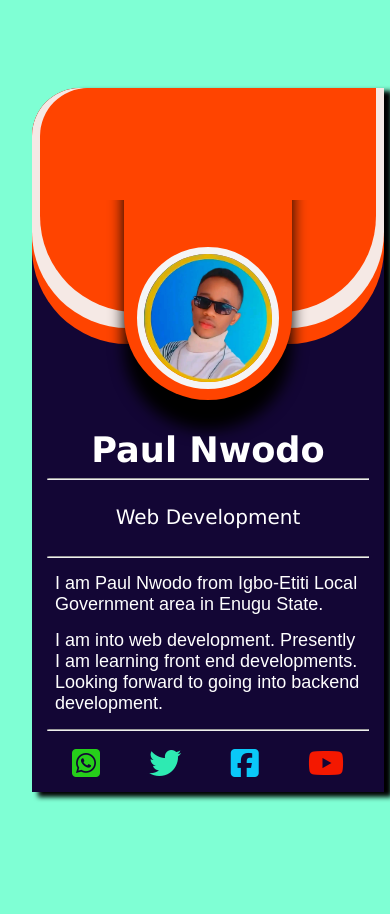
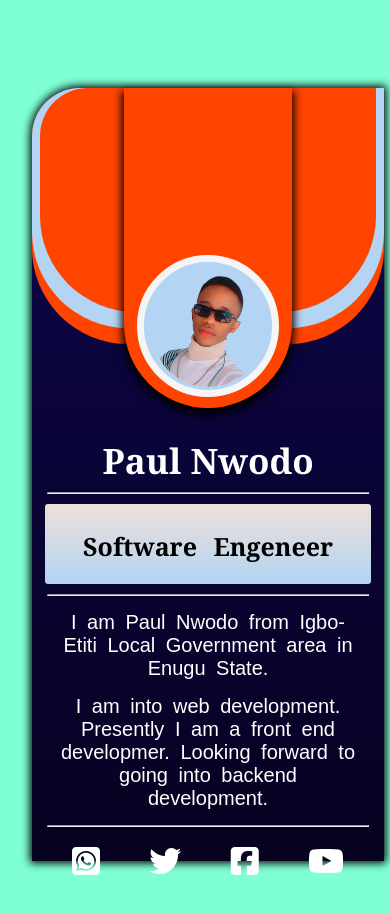
Before and after one commit to Tonypaul544/my-profile-ard, a plain HTML site: page index.html in a window 390 px wide. Before the commit the page ends 880 px from the top, so only its background shows below. Drawn offline with Linux system fonts and the light colour scheme.

Commit message:
Add files via upload

```diff
--- a/idcard.css
+++ b/idcard.css
@@ -1,6 +1,6 @@
 *{
     border-top-left-radius:3em;
-    font-family:Verdana, Geneva, Tahoma, sans-serif;
+    font-family:Georgia, 'Times New Roman', Times, serif;
     padding: 0;
 }
 
@@ -8,20 +8,27 @@ body {
     background-color: rgb(115, 122, 103);
 }
 
+.block {
+    display: grid;
+    margin: auto;
+}
+
 .bg {
     width: 100%;
-    /* margin: auto; */
-    /* padding: 8em; */
+    display: grid;
+    margin: auto;
+    align-content: center;
 }
 
 .block{
-    background-color: rgb(19, 6, 53);
+    background-image:linear-gradient(rgb(13, 6, 77), rgb(6, 2, 32));
     width: 27em;
-    height: 50em;
-    margin: auto;
+    height: 57.3em;
+    /* margin: auto; */
     margin-top: 2em;
     /* border-radius: 12PX; */
-    box-shadow: 13px 14px 10px 2px;
+    box-shadow: 0px 0px 9px 2px;
+    display: grid;
 }
 
 .inside{
@@ -45,7 +52,7 @@ body {
 }
 
 .iner{
-    background-color: rgb(245, 233, 229);
+    background-color: rgb(179, 212, 242);
     width: 27em;
     height: 20em;
     /* margin: auto; */
@@ -61,64 +68,61 @@ body {
     padding-left: 0.5em;
 
     background-color: rgb(255, 68, 0);
-    width: 15em;
-    height: 17em;
+    width: 14em;
+    height: 17.6em;
     margin: auto;
     border-bottom-right-radius:  8em;
     border-bottom-left-radius:  8em;
-    box-shadow: 0 17px 9px 4px;
+    box-shadow: 0 0px 9px 1px;
+    border-top-left-radius: 0;
 
 }
 
 
 .image{
     width: 11.6em;
-    height: 10.6em;
+    /* height: 10.6em; */
     border-radius: 20em;
     width: 12em;
     height: 12em;
-    margin: -2px 12px;
-    border: 7px solid whitesmoke;
+    margin: 49px 5.4px;
+    border: 7px solid rgb(144, 177, 208);
+    background-color: rgb(179, 212, 242);
+
 }
 
-.down{
-    background-color: rgb(23, 52, 78);
+/* .down{
+    background-color: rgb(217, 221, 224);
     width: 24em;
-    height: em;
-    /* margin: auto; */
+    height: 29em;
+    margin: auto;
     margin-top: 3em;
     margin-top: -25em;
-}
-
-.cover{
-    margin-top: -7.5em;
-    margin-left: -5.47em;
-    background-color: rgb(255, 68, 0);
-    width: 410.8px;
-    height: 10em;
-}
+} */
 
 
-.hub{
+/* .hub{
     color: white;
     font-family: arial black;
     font-size: 23px;
     margin-left: 1em;
-}
+} */
 
 .name{
     color: white;
     text-align: center;
-    margin-top: 3em;
+    margin-top: 2em;
 }
+
+
 
 .details{
     color: white;
 }
 
 .paul{
-    font-size: 2.2em;
-    margin-bottom: 5px;
+    font-size: 45px;
+    margin-bottom: 10px;
 
 }
 
@@ -130,20 +134,35 @@ body {
 } */
 
 .line {
-    width: 400px;
+    width: 97%;
+}
+
+.about {
+    text-align: center;
+    font-size: 21px;
+    font-weight: bolder;
+    margin: 10px auto;
+    background-image: linear-gradient(rgb(236, 224, 219), rgb(179, 212, 242));
+    word-spacing: 10px;
+    width: 97%;
+    color: black;
+    height: 80px;
+    border-radius: 3px;
+    display: grid;
+}
+
+.description {
+    text-align: center;
+    margin: 15px;
+    font-family: sans-serif;
+    font-size: 25px;
+    font-family: inherit;
+    word-spacing: 5px;
+
 }
 
 .job-title {
-    text-align: center;
-    font-size: 20px;
-    margin: 25px 0 0;
-}
-
-.description {
-    text-align: left;
-    margin: 15px;
-    font-family: sans-serif;
-    font-size: 18px;
+    font-size: 27px;
 }
 
 footer {
@@ -166,7 +185,10 @@ footer {
         width: 400px;
         padding: 5em 0;
         background-color:aquamarine;
+        font-family: inherit;
     }
+
+
 
     .bg {
         width: 100%;
@@ -177,7 +199,17 @@ footer {
 
 
     .block{
-        background-color: rgb(19, 6, 53);
+        background-image:linear-gradient(rgb(13, 6, 77), rgb(6, 2, 32));
+        width: 22em;
+        height: 48.3em;
+        margin: auto;
+        /* margin-top: 1em; */
+        /* border-radius: 12PX; */
+        box-shadow: 0px 0px 9px 2px;
+    }
+
+    .change{
+        background-color: rgb(153, 151, 157);
         width: 22em;
         height: 44em;
         margin: auto;
@@ -207,7 +239,7 @@ footer {
     }
 
     .iner{
-        background-color: rgb(245, 233, 229);
+        background-color: rgb(179, 212, 242);
         width: 22em;
         height: 15em;
         /* margin: auto; */
@@ -224,11 +256,11 @@ footer {
 
         background-color: rgb(255, 68, 0);
         width: 10em;
-        height: 12em;
+        height: 12.5em;
         margin: auto;
         border-bottom-right-radius:  8em;
         border-bottom-left-radius:  8em;
-        box-shadow: 0 30px 15px;
+        box-shadow: 0 5px 9px 2px;
 
     }
 
@@ -264,11 +296,18 @@ footer {
     }
     .details{
         color: white;
+        text-align: center;
+    }
+
+    .description {
+        text-align: center;
     }
 
     .paul{
         font-size: 2.2em;
         margin-bottom: 5px;
+        font-size: 35px;
+        font-family: inherit;
 
     }
 
@@ -276,7 +315,6 @@ footer {
         margin-left: 1.2em;
         margin-bottom: 10px;
         margin-top: -10px;
-
     }
 
     .line {
@@ -285,7 +323,7 @@ footer {
 
     .job-title {
         text-align: center;
-        font-size: 20px;
+        font-size: 25px;
         margin: 25px 0 0;
     }
 
@@ -293,7 +331,8 @@ footer {
         text-align: left;
         margin: 15px;
         font-family: sans-serif;
-        font-size: 18px;
+        font-size: 20px;
+        text-align: center;
     }
 
     footer {
--- a/index.html
+++ b/index.html
@@ -15,39 +15,41 @@
             <section class="iner">
                <section class="inside">
                <section class="round">
-                  <section class="cover"></section>
 
                   <section class="text">
 
                      <p class="igbo"></p>
                   </section>
                   <section>
-                     <img class="image" src="my DP.jpg" alt="my profile photo">
+                     <img class="image" src="my_DP-removebg-preview.png" alt="my profile photo">
                   </section>
                </section>
                <section class="name">
                   <h2 class="paul">Paul Nwodo</h1>
                      <hr class="line">
-                  <p class="job-title">Web Development</p><br>
+                  <div class="about">
+                     <p class="job-title">Software Engeneer</p>
+                     <!-- <p class="job-title">Real Estate Agent</p> -->
+                 </div>
                   <hr class="line">
                   <p class="description">
                   I am Paul Nwodo from Igbo-Etiti Local Government area in Enugu State.
                   </p>
                   <p class="description">
-                     I am into web development. Presently I am learning front end developments. Looking forward to going into backend development.
+                     I am into web development. Presently I am a front end developmer. Looking forward to going into backend development.
                   </p>
                   <hr class="line">
               </section>
 
-               <footer>
-               <a href="https://wa.me/qr/AH2HYIL2H5EYG1"> <i class="fa-brands fa-square-whatsapp fa-2xl" style="color: #26cf1a;"></i></a>
+                  <footer>
+                     <a href="https://wa.me/qr/AH2HYIL2H5EYG1"> <i class="fa-brands fa-square-whatsapp fa-2xl" style="color: white;"></i></a>
 
-                  <a href="https://x.com/pauline_tech?t=PnfbsfGOShTJa2vpjratog&s=09"><i class="fa-brands fa-twitter fa-2xl" style="color: #2eeab2;"></i></a>
+                        <a href="https://x.com/pauline_tech?t=PnfbsfGOShTJa2vpjratog&s=09"><i class="fa-brands fa-twitter fa-2xl" style="color: white;"></i></a>
 
-                  <a href="https://www.facebook.com/pauline544"><i class="fa-brands fa-square-facebook fa-2xl" style="color: #0ac8f8;"></i></a>
+                        <a href="https://www.facebook.com/pauline544"><i class="fa-brands fa-square-facebook fa-2xl" style="color: white;"></i></a>
 
-                  <a href="https://youtube.com/@Pauline-tech?si=amQJCcTiWiHxPDRK"><i class="fa-brands fa-youtube fa-2xl" style="color: #f41800;"></i></a>
-               </footer>
+                        <a href="https://youtube.com/@Pauline-tech?si=amQJCcTiWiHxPDRK"><i class="fa-brands fa-youtube fa-2xl" style="color: white"></i></a>
+                  </footer>
                </section>
                </section>
             </section>
```
Also changed, not shown: my_DP-removebg-preview.png (added).
